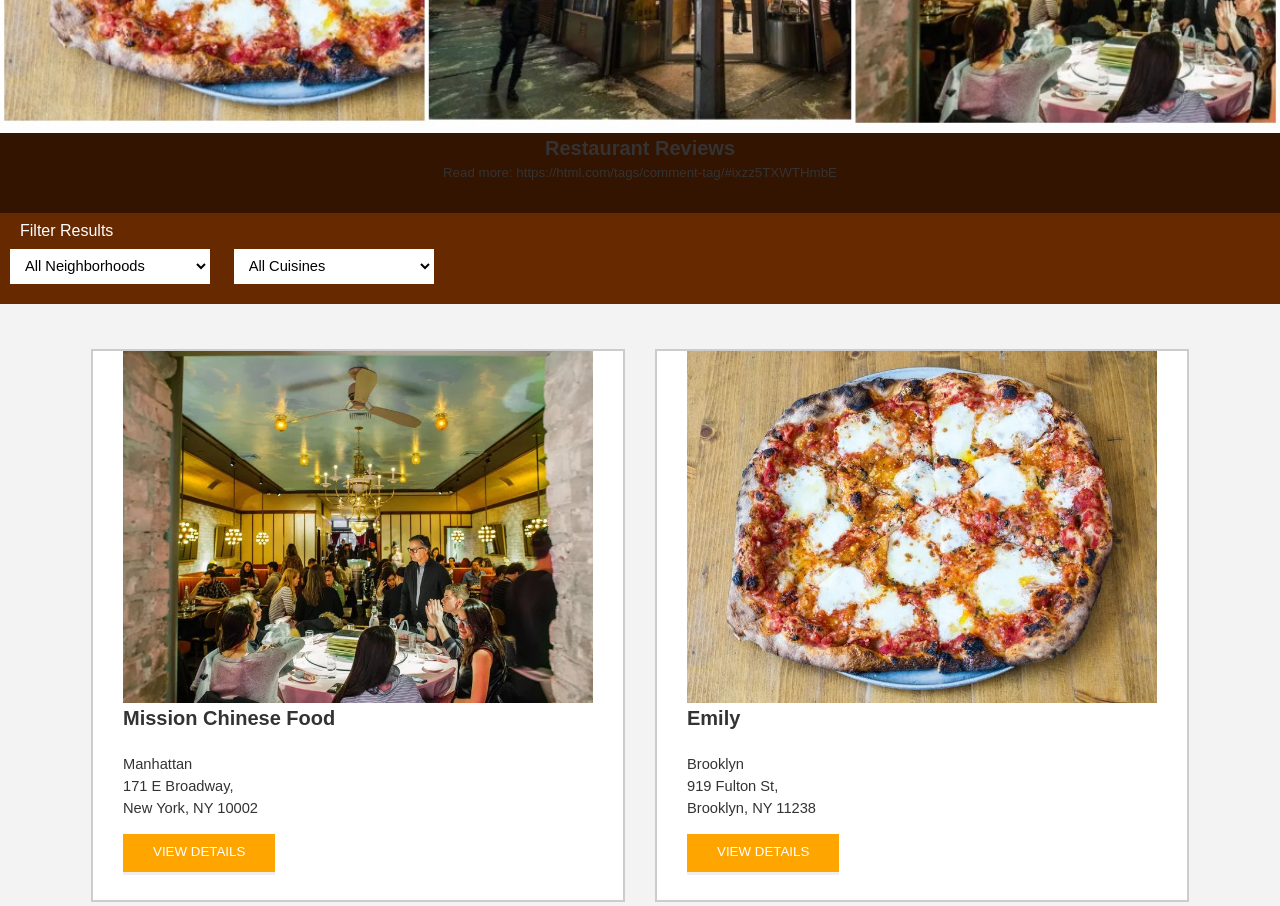
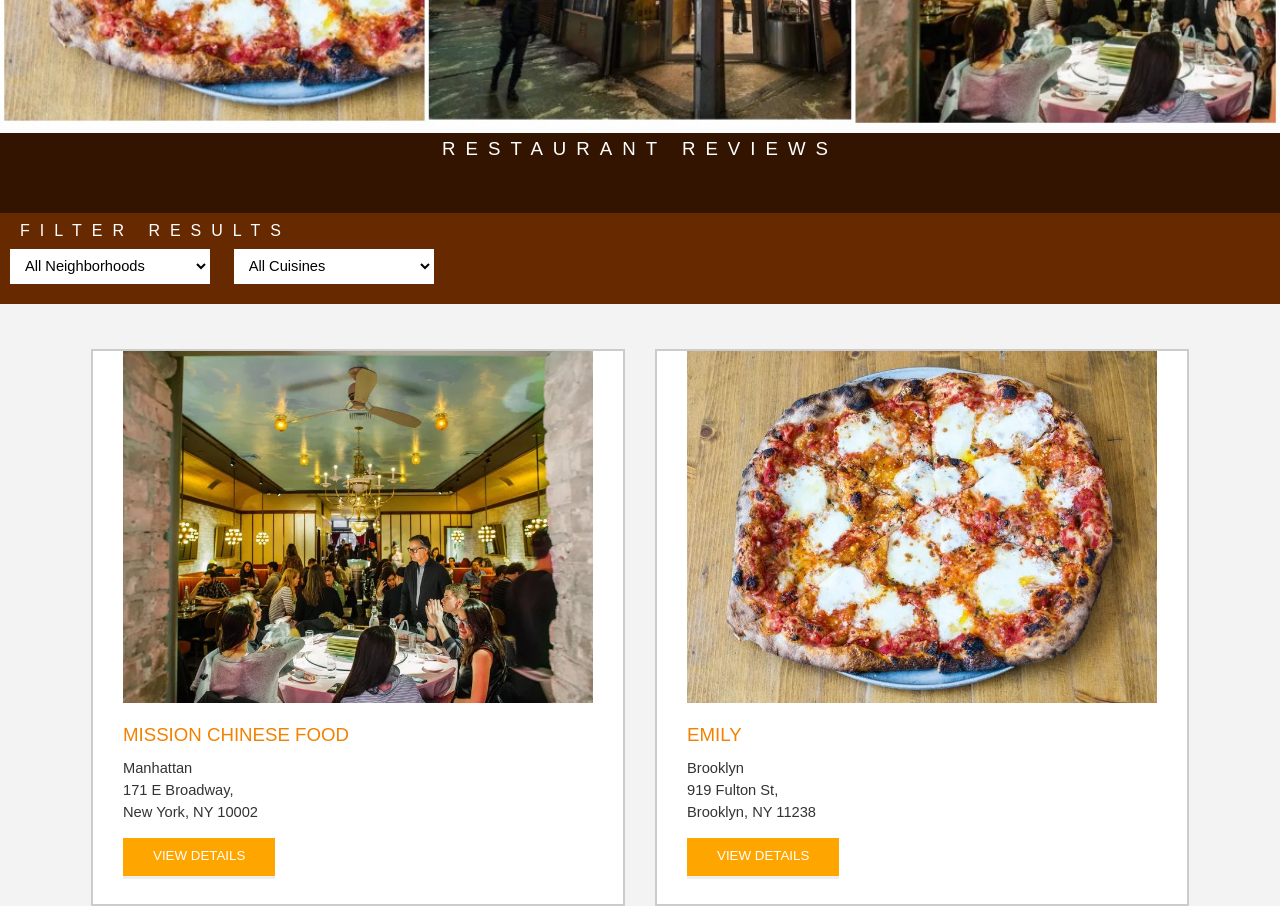
Before and after one commit to mischegoss/FEND-Project-5, a plain HTML site: page index.html in a window 1280 px wide. Shown: the part 300-1206 px from the top of the page. Drawn offline with nearby package versions, Linux system fonts and the light colour scheme.

Commit message:
fix: semantic tags

```diff
--- a/css/styles.css
+++ b/css/styles.css
@@ -61,6 +61,14 @@
   letter-spacing: 10px;
   text-transform: uppercase;
 
+}
+
+h2 {
+	color: #fff;
+	font-size: 14pt;
+	font-weight: 200;
+	letter-spacing: 10px;
+	text-transform: uppercase;
 }
 
 /* ====================== Navigation ====================== */
@@ -180,7 +188,7 @@
   max-width: 100%;
 
 }
-#restaurants-list li h1 {
+#restaurants-list li h2 {
   color: #f18200;
   font-family: Arial,sans-serif;
   font-size: 14pt;
--- a/index.html
+++ b/index.html
@@ -14,9 +14,7 @@
   <header>
     <img id="header-img" src="./img/headerimage.jpg" alt="Collage of restaurant images including pizza, Katz's Deli and restaurant interior">
     <nav>
-      <h1 aria-label="Home" tabindex="1"> Restaurant Reviews </h1> <!-- removed a href tag as indicated by reviewer -->
-
-Read more: https://html.com/tags/comment-tag/#ixzz5TXWTHmbE
+      <h1><a aria-label="Home" tabindex="1" href="/">Restaurant Reviews</a></h1>
     </nav>
   </header>
 
@@ -33,7 +31,7 @@
       </div>
       <ul id="restaurants-list"></ul>
     </section>
-    <h2 id="map-header">Locate Restaurants on Map </h2> <!-- Lowered to H2 as per reviewer -->
+    <h2 id="map-header">Locate Restaurants on Map </h2>
     <section id="map-container">
       <div aria-label="location" role="application" id="map"></div>
     </section>
```
Also changed, not shown: restaurant.html (+1 -1 lines).
